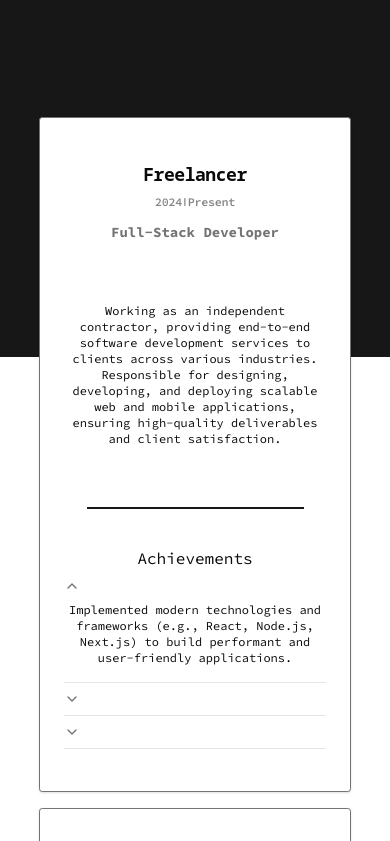
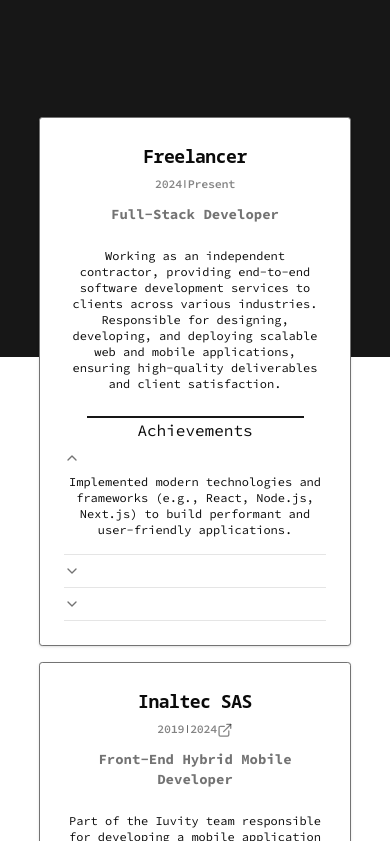
Before and after one commit to coffeecode-co/jportfolio, a Next.js app: page /en in a window 390 px wide. Shown: the part 1463-2304 px from the top of the page. Built offline with nearby package versions, Linux system fonts and the light colour scheme; no server answers.

Commit message:
fix: adjust responsive height for MyExperience component

```diff
--- a/src/components/MyExperience.tsx
+++ b/src/components/MyExperience.tsx
@@ -89,7 +89,7 @@ export const MyExperience = () => {
             return (
               <Card
                 key={t(company)}
-                className="flex flex-col items-center justify-around rounded-lg mb-4 border-muted-foreground min-h-[80vh] max-h-[80vh] w-[80vw] md:w-1/3"
+                className="flex flex-col items-center justify-around rounded-lg mb-4 border-muted-foreground w-[80vw] md:w-1/3 sm:min-h-[93vh] sm:max-h-[93vh] lg:min-h-[80vh] lg:max-h-[80vh]"
               >
                 <CardHeader>
                   <CardTitle className="text-lg md:text-xl">
```
